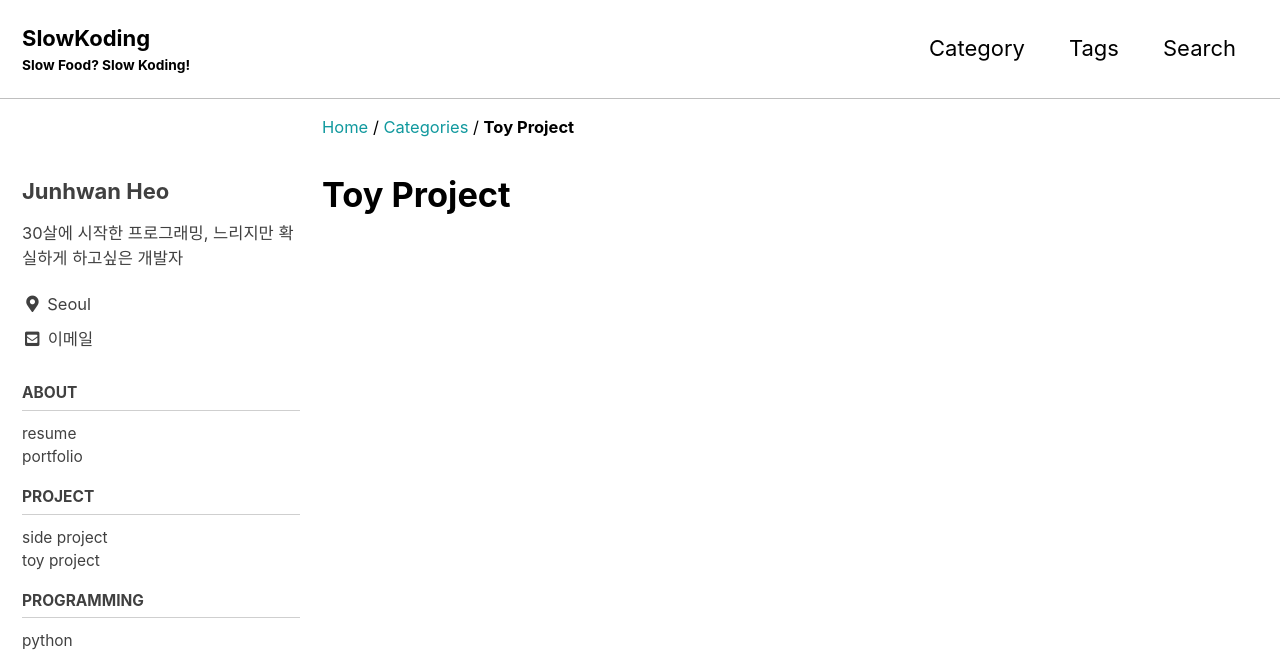
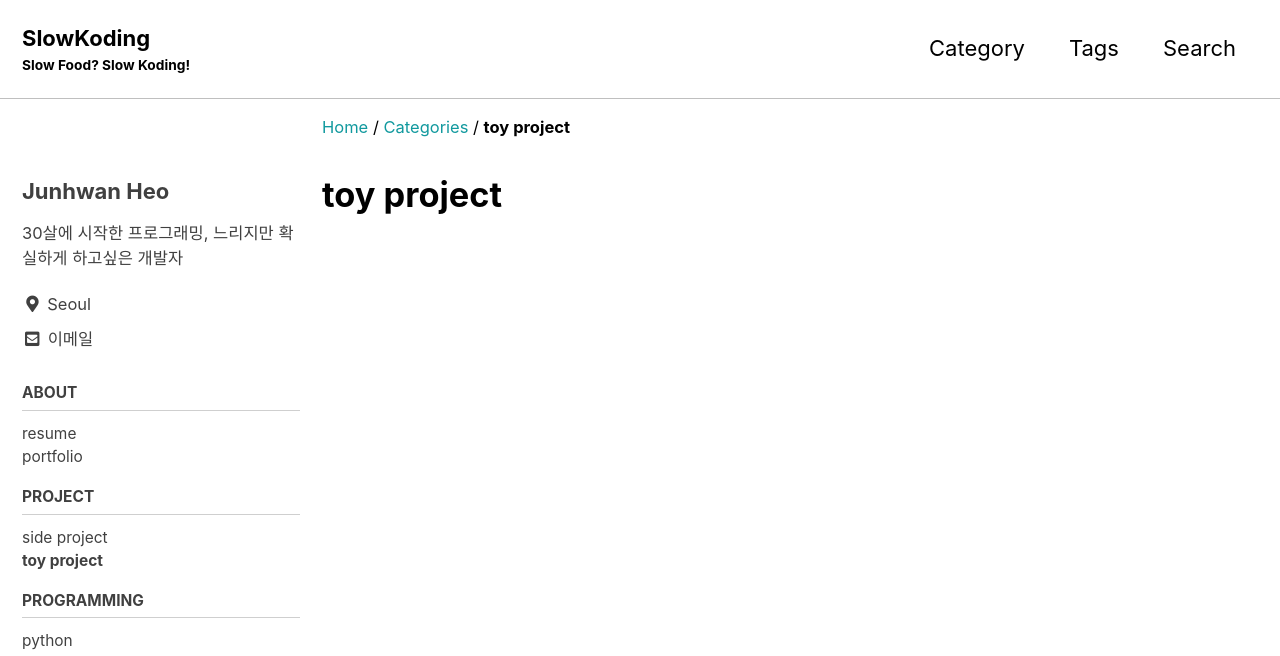
Before and after one commit to slowkoding/slowkoding.github.io, a Jekyll site: the page built from _pages/toyProject-archive.md, in a window 1280 px wide and 1115 px high. Shown: the top 656 px of the window. Built offline with Jekyll 4.4.1, drawn with Linux system fonts in a browser that asks for light colours; cached includes are drawn as plain includes; part of the change alters nothing that is shown.

```diff
--- a/_pages/toyProject-archive.md
+++ b/_pages/toyProject-archive.md
@@ -1,9 +1,9 @@
 ---
-title: "Toy Project"
+title: "toy project"
 layout: category
-permalink: /categories/toyProject/
+permalink: /categories/toy_project/
 author_profile: true
-taxonomy: "toyProejct"
+taxonomy: "toy_project"
 sidebar:
   nav: "docs"
 ---
```
